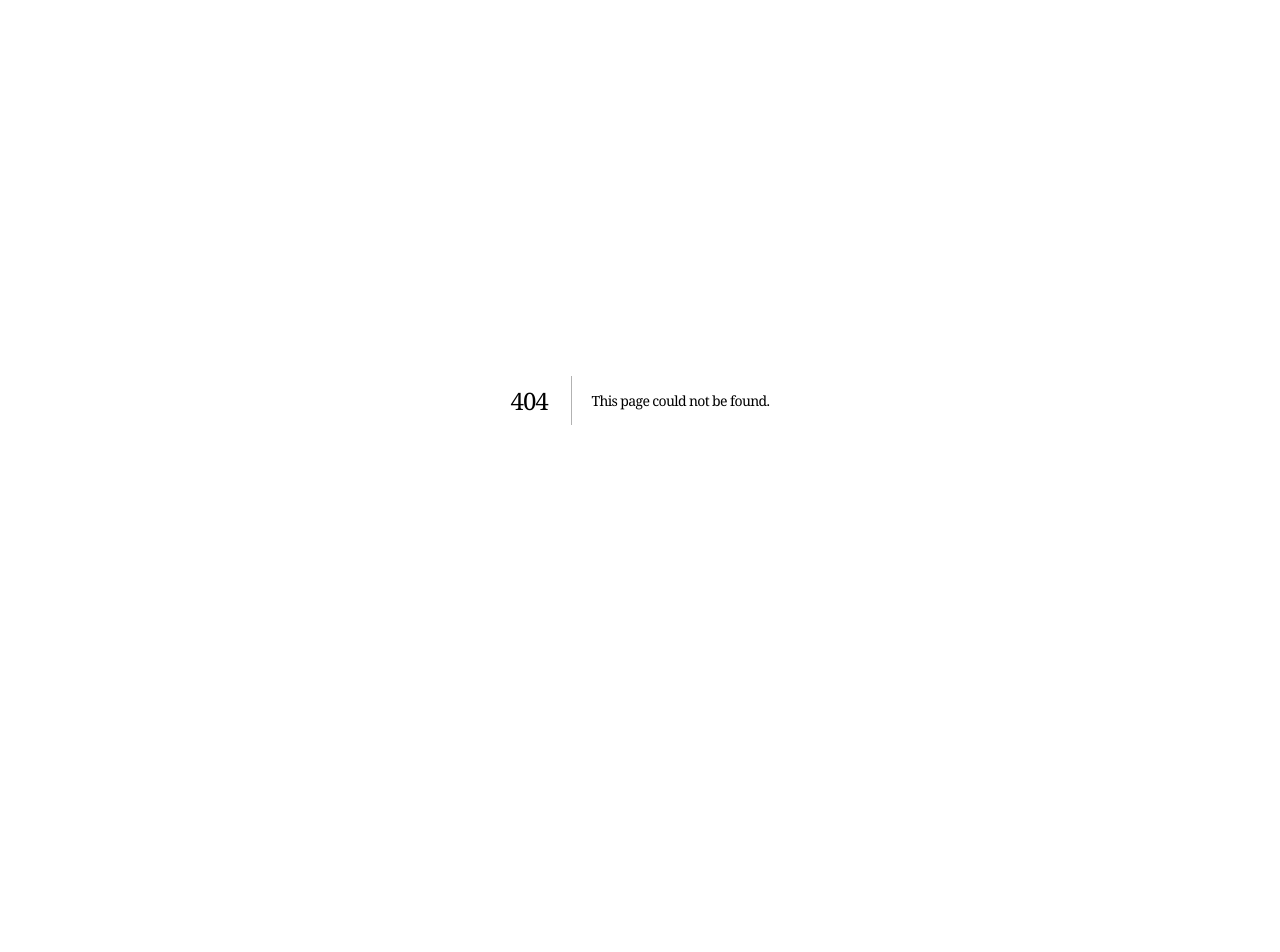
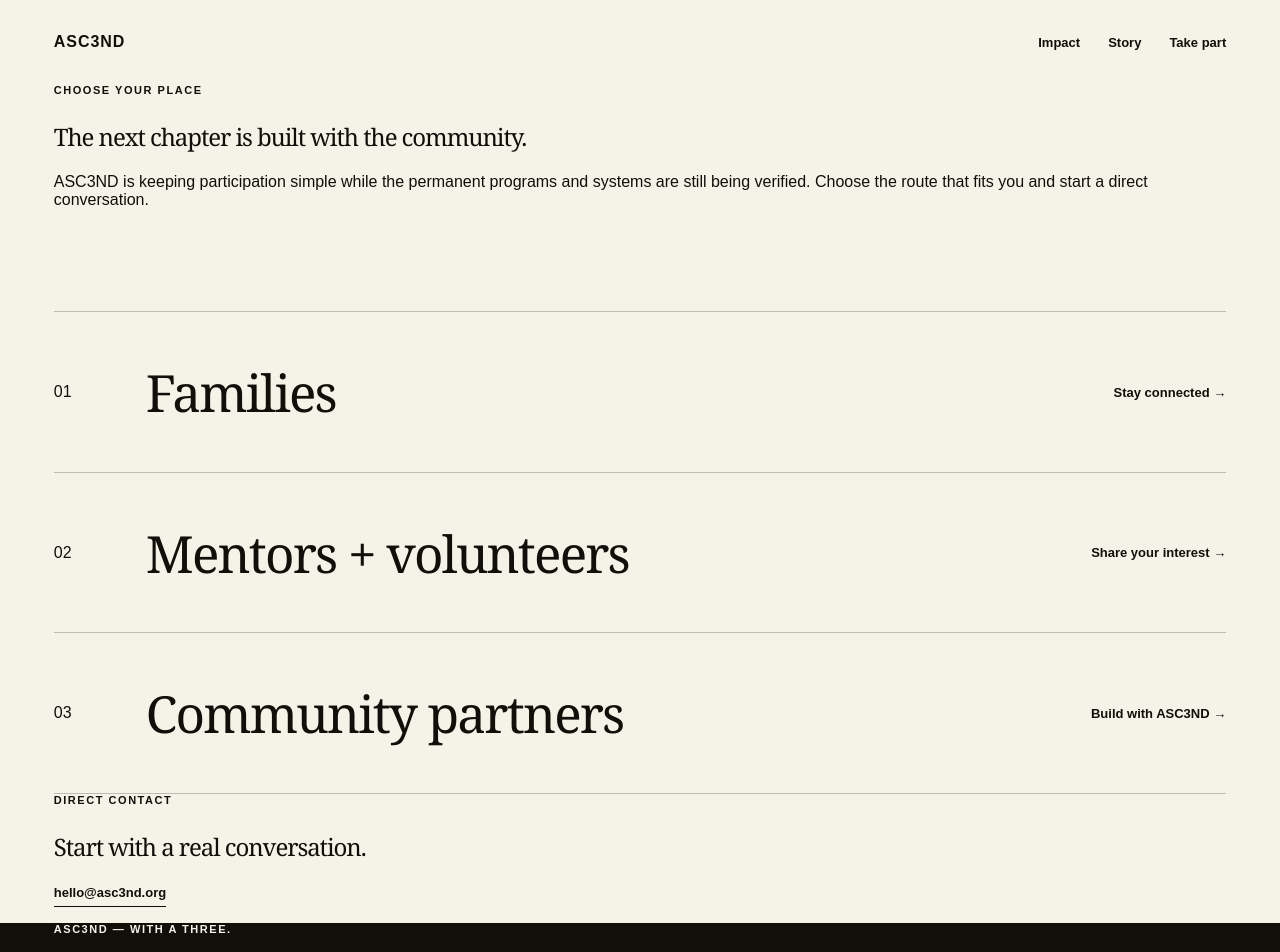
Before and after one commit to executiveusa/asc3nd-brand-site, a Next.js app: page /take-part in a window 1280 px wide. Before the commit this address had no page. Shown: the top 952 px of the page. Before the commit the page ends 800 px from the top, so only its background shows below. Built offline with nearby package versions, Linux system fonts and the light colour scheme.

Commit message:
Add participation route

```diff
--- /dev/null
+++ b/app/take-part/page.tsx
@@ -0,0 +1,30 @@
+import { InteriorPage } from "@/components/InteriorPage";
+import { participationRoutes } from "@/lib/site-content";
+
+export default function TakePartPage() {
+  return (
+    <InteriorPage
+      eyebrow="Choose your place"
+      title="The next chapter is built with the community."
+      intro="ASC3ND is keeping participation simple while the permanent programs and systems are still being verified. Choose the route that fits you and start a direct conversation."
+    >
+      <section className="interior-section shell">
+        <div className="choices">
+          {participationRoutes.map(({ index, label, action, href }) => (
+            <a href={href} key={index}>
+              <span>{index}</span>
+              <strong>{label}</strong>
+              <em>{action}</em>
+            </a>
+          ))}
+        </div>
+      </section>
+
+      <section className="interior-statement shell">
+        <p className="eyebrow">Direct contact</p>
+        <h2>Start with a real conversation.</h2>
+        <p><a className="text-link" href="mailto:hello@asc3nd.org">hello@asc3nd.org</a></p>
+      </section>
+    </InteriorPage>
+  );
+}
```
